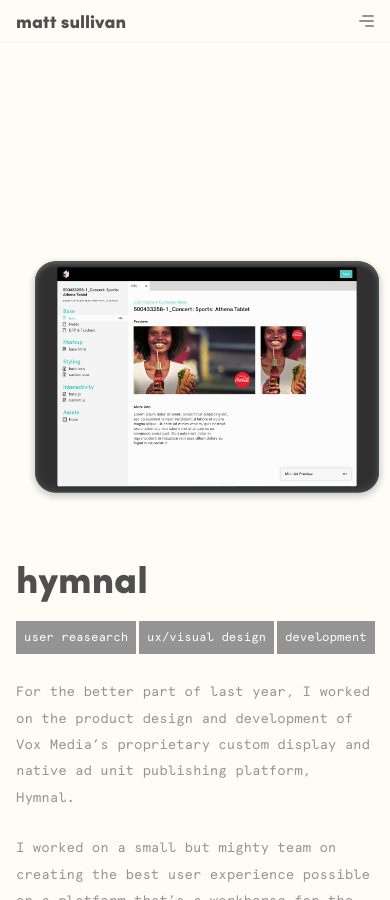
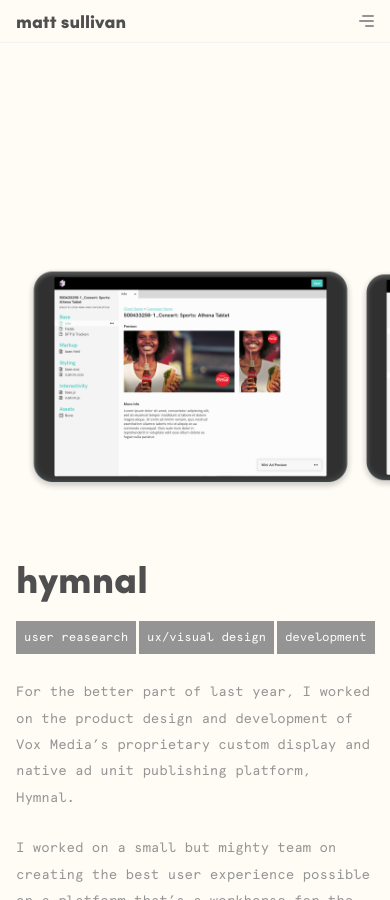
Before and after one commit to mjsxi/mjsxi.github.io, a Jekyll site: the page built from index.md, in a window 390 px wide and 900 px high, scrolled down 322 px. Built offline with Jekyll 4.4.1, drawn with Linux system fonts in a browser that asks for light colours.

Commit message:
iphone x bug

```diff
--- a/_sass/components/c-image.scss
+++ b/_sass/components/c-image.scss
@@ -40,6 +40,7 @@
 
     &.active {
       height: 35vh;
+      max-height: 230px;
     }
 
     @include media-query {
@@ -48,6 +49,7 @@
 
       &.active {
         height: 56vh;
+        max-height: 100%;
       }
     }
   }
```
Also changed, not shown: 3 other files.
